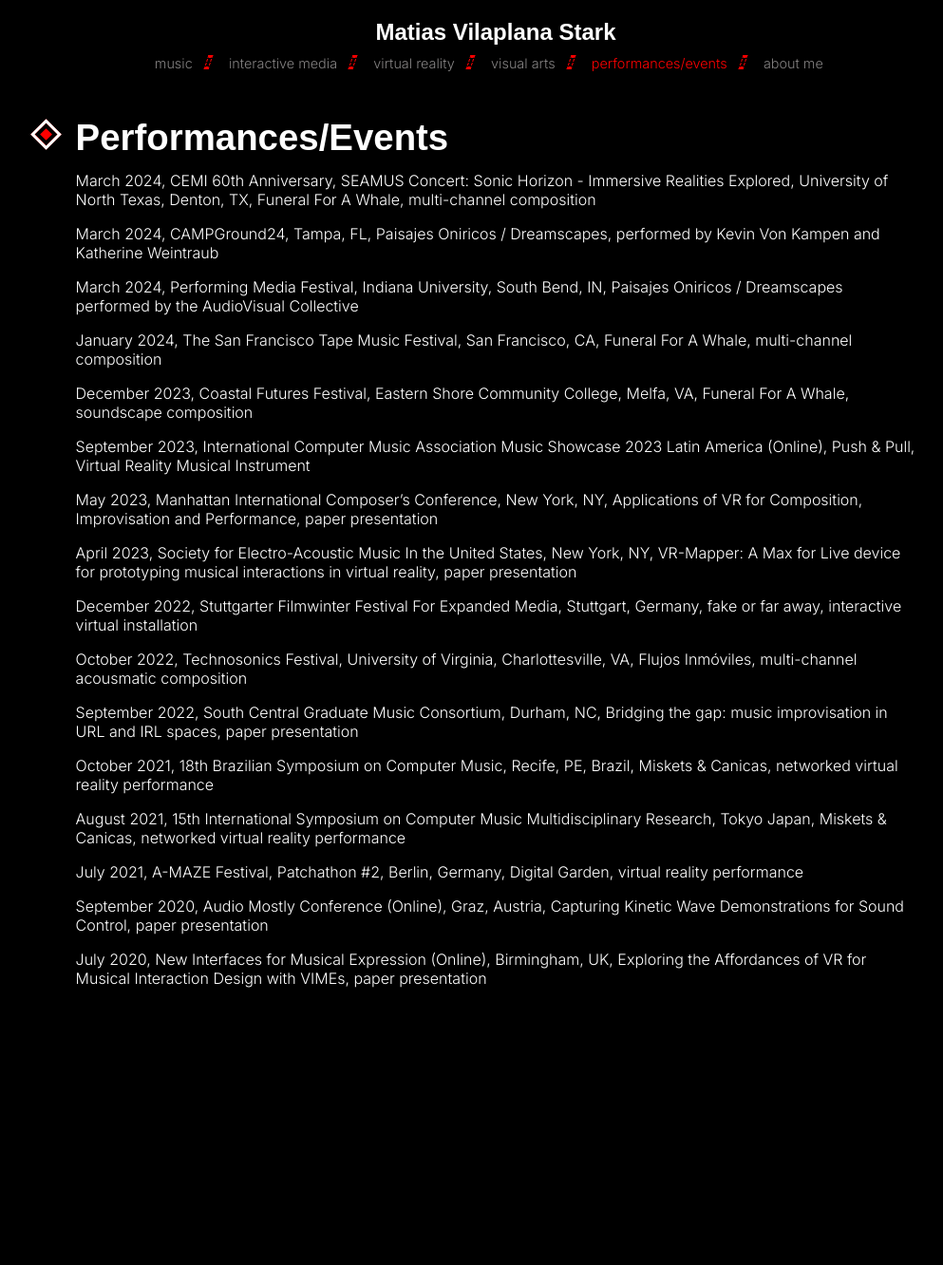
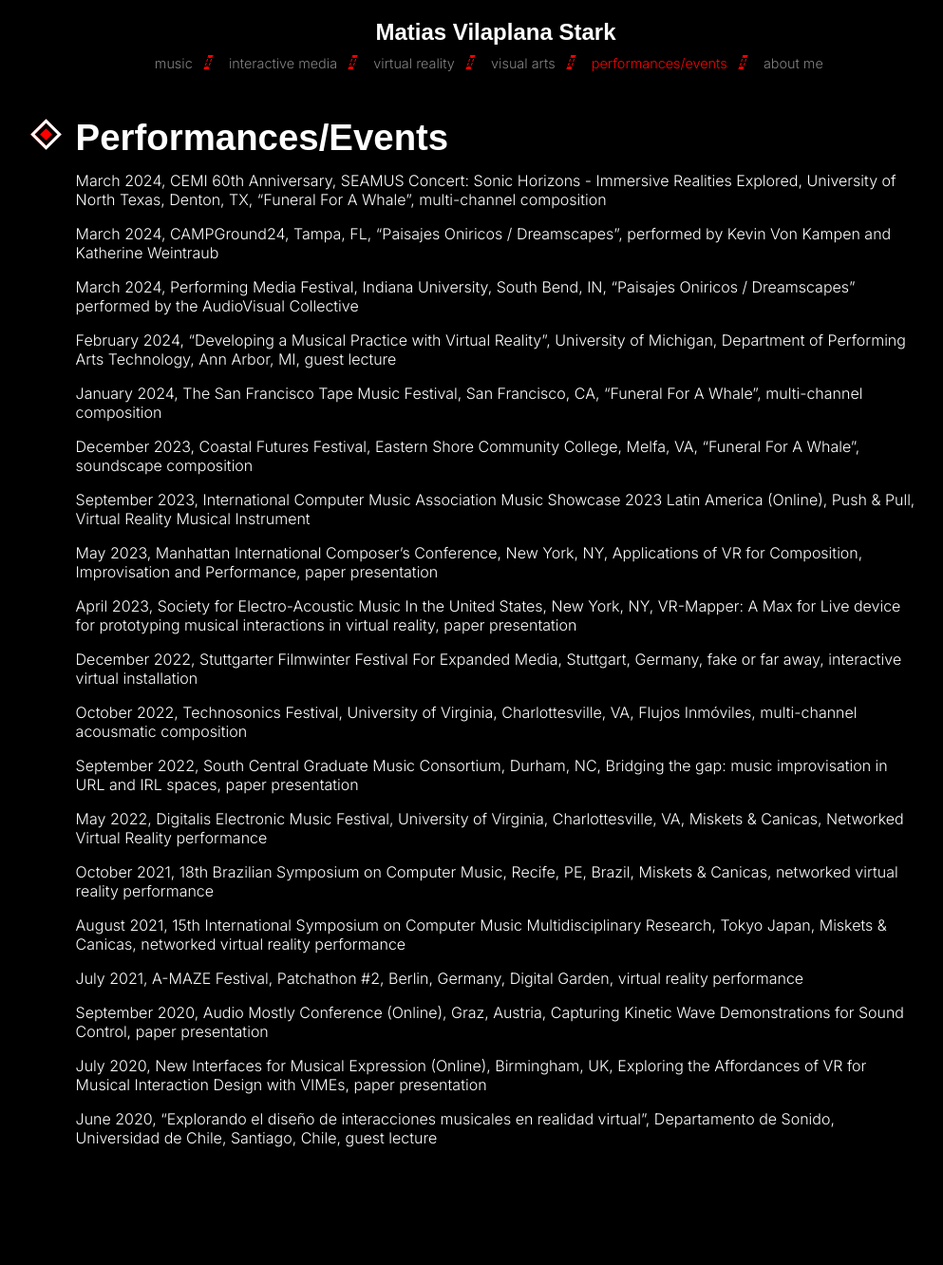
Before and after one commit to matvilap/matvilap.github.io, a Jekyll site: the page built from sounddesign.md, in a window 1280 px wide. Shown: the whole page at 95% size, without its empty margins (118-1111 px from the left). Built offline with Jekyll 4.4.1, drawn with Linux system fonts in a browser that asks for light colours; some web fonts are replaced; before the commit the page ends 1164 px from its top, so only the background shows below that.

Commit message:
added events

```diff
--- a/sounddesign.md
+++ b/sounddesign.md
@@ -3,15 +3,17 @@ title: Performances/Events
 order: 5
 ---
 
-March 2024, CEMI 60th Anniversary, SEAMUS Concert: Sonic Horizon - Immersive Realities Explored, University of North Texas, Denton, TX, Funeral For A Whale, multi-channel composition
+March 2024, CEMI 60th Anniversary, SEAMUS Concert: Sonic Horizons - Immersive Realities Explored, University of North Texas, Denton, TX, "Funeral For A Whale", multi-channel composition
 
-March 2024, CAMPGround24, Tampa, FL, Paisajes Oniricos / Dreamscapes, performed by Kevin Von Kampen and Katherine Weintraub
+March 2024, CAMPGround24, Tampa, FL, "Paisajes Oniricos / Dreamscapes", performed by Kevin Von Kampen and Katherine Weintraub
 
-March 2024, Performing Media Festival, Indiana University, South Bend, IN, Paisajes Oniricos / Dreamscapes performed by the AudioVisual Collective
+March 2024, Performing Media Festival, Indiana University, South Bend, IN, "Paisajes Oniricos / Dreamscapes" performed by the AudioVisual Collective
 
-January 2024, The San Francisco Tape Music Festival, San Francisco, CA, Funeral For A Whale, multi-channel composition
+February 2024, “Developing a Musical Practice with Virtual Reality”, University of Michigan, Department of Performing Arts Technology, Ann Arbor, MI, guest lecture
 
-December 2023, Coastal Futures Festival, Eastern Shore Community College, Melfa, VA, Funeral For A Whale, soundscape composition
+January 2024, The San Francisco Tape Music Festival, San Francisco, CA, "Funeral For A Whale", multi-channel composition
+
+December 2023, Coastal Futures Festival, Eastern Shore Community College, Melfa, VA, "Funeral For A Whale", soundscape composition
 
 September 2023, International Computer Music Association Music Showcase 2023 Latin America (Online), Push & Pull, Virtual Reality Musical Instrument
 
@@ -25,6 +27,8 @@ October 2022, Technosonics Festival, University of Virginia, Charlottesville, VA
 
 September 2022, South Central Graduate Music Consortium, Durham, NC, Bridging the gap: music improvisation in URL and IRL spaces, paper presentation
 
+May 2022, Digitalis Electronic Music Festival, University of Virginia, Charlottesville, VA, Miskets & Canicas, Networked Virtual Reality performance
+
 October 2021, 18th Brazilian Symposium on Computer Music, Recife, PE, Brazil, Miskets & Canicas, networked virtual reality performance
 
 August 2021, 15th International Symposium on Computer Music Multidisciplinary Research, Tokyo Japan, Miskets & Canicas, networked virtual reality performance
@@ -34,3 +38,5 @@ July 2021, A-MAZE Festival, Patchathon #2, Berlin, Germany, Digital Garden, virt
 September 2020, Audio Mostly Conference (Online), Graz, Austria, Capturing Kinetic Wave Demonstrations for Sound Control, paper presentation
 
 July 2020, New Interfaces for Musical Expression (Online), Birmingham, UK, Exploring the Affordances of VR for Musical Interaction Design with VIMEs, paper presentation
+
+June 2020, “Explorando el diseño de interacciones musicales en realidad virtual”, Departamento de Sonido, Universidad de Chile, Santiago, Chile, guest lecture
```
Also changed, not shown: music.md (+1 -1 lines).
